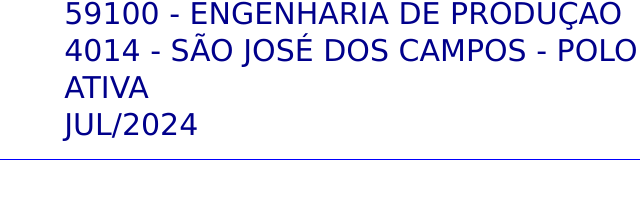
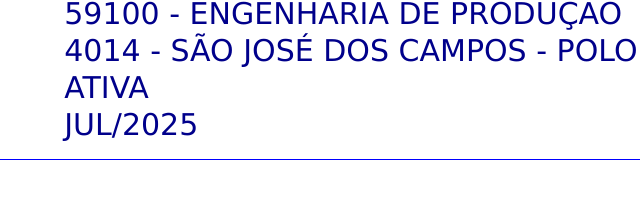
Before and after one commit to gabrieleof/isabela, a plain HTML site: page index.html in a window 1280 px wide. Shown: the part 555-754 px from the top of the page, 302-942 px from the left. Drawn offline with Linux system fonts and the light colour scheme.

Commit message:
Update index.html

```diff
--- a/index.html
+++ b/index.html
@@ -49,7 +49,7 @@
                 </tr>
                 <tr>
                     <td style="width:30px;"><b>Validade:</b></td>
-                    <td style="text-transform: uppercase;">JUL/2024</td>
+                    <td style="text-transform: uppercase;">JUL/2025</td>
                 </tr>
                 <tr>
                     <td colspan="2"><hr noshade="" color="blue" size="1"></td>
```
